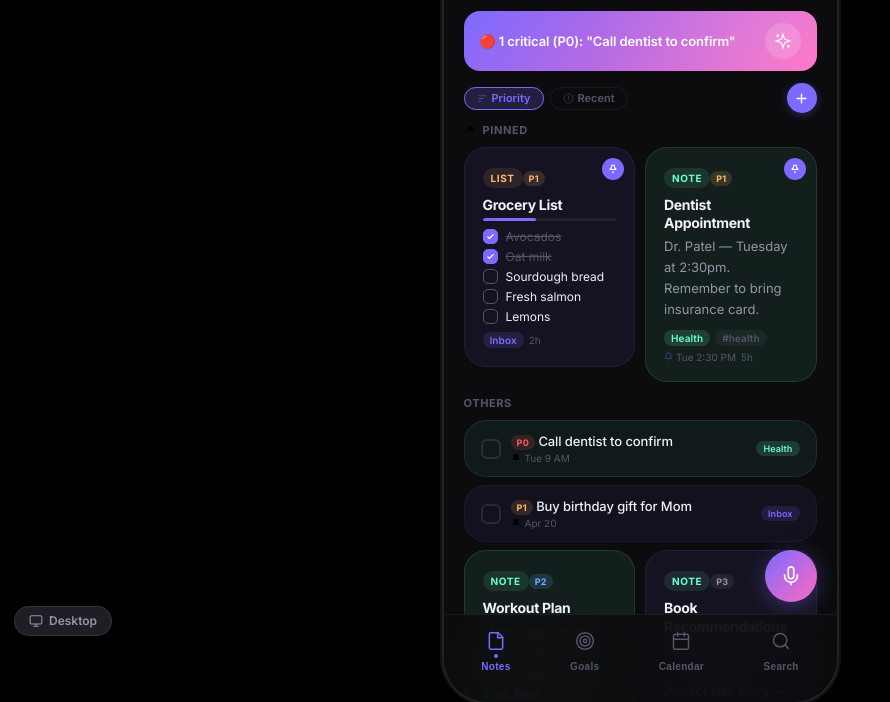
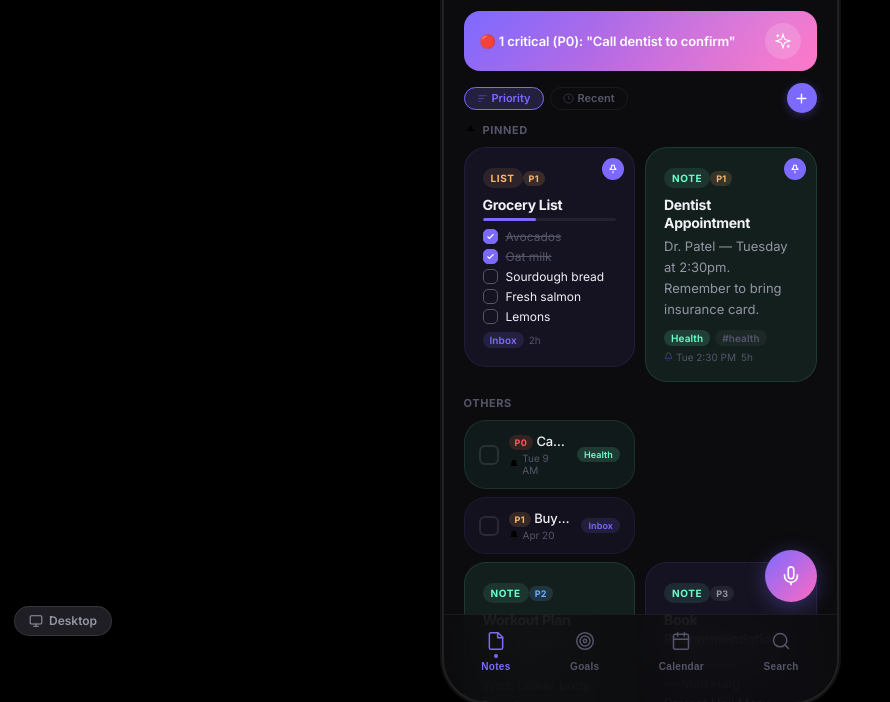
Before and after one commit to avinash-singh/skrawl, a plain HTML site: page index.html in a window 1280 px wide. Shown: the part 150-852 px from the top of the page, without its empty margins (0-890 px from the left). Drawn offline with Linux system fonts and the light colour scheme.

Commit message:
Reduce task row width to match tile columns
Task rows now max-width 50% to align with the 2-column tile grid.

Co-Authored-By: Claude Opus 4.6 (1M context) <noreply@anthropic.com>

```diff
--- a/index.html
+++ b/index.html
@@ -155,7 +155,7 @@ body{font-family:'Inter',system-ui,sans-serif;background:#000;display:flex;justi
 
 /* ===== TASKS SECTION (inline compact) ===== */
 .tasks-section{padding:0 20px 12px}
-.task-row{display:flex;align-items:center;gap:10px;padding:12px 16px;background:var(--bg-card);border:1px solid var(--border);border-radius:var(--r-lg);margin-bottom:8px;cursor:pointer;transition:all .15s}
+.task-row{display:flex;align-items:center;gap:10px;padding:12px 14px;background:var(--bg-card);border:1px solid var(--border);border-radius:var(--r-lg);margin-bottom:8px;cursor:pointer;transition:all .15s;max-width:calc(50% - 5px)}
 .task-row:hover{border-color:var(--border2);background:var(--bg-card-hover)}
 .task-row.done{opacity:.5}
 .task-chk{width:20px;height:20px;border-radius:6px;border:2px solid var(--border2);flex-shrink:0;display:flex;align-items:center;justify-content:center;cursor:pointer;transition:all .2s}
```
Also changed, not shown: prototype/index.html (+1 -1 lines), web/index.html (+1 -1 lines).
